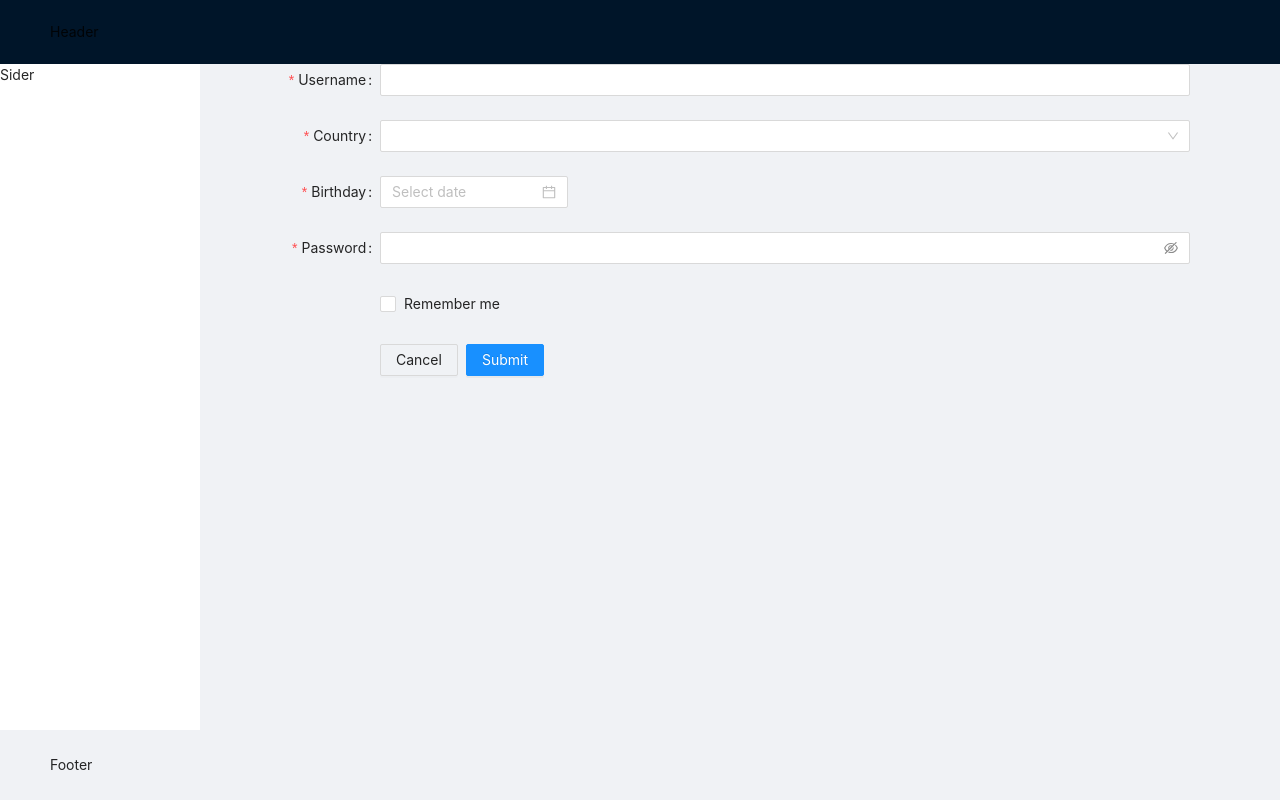
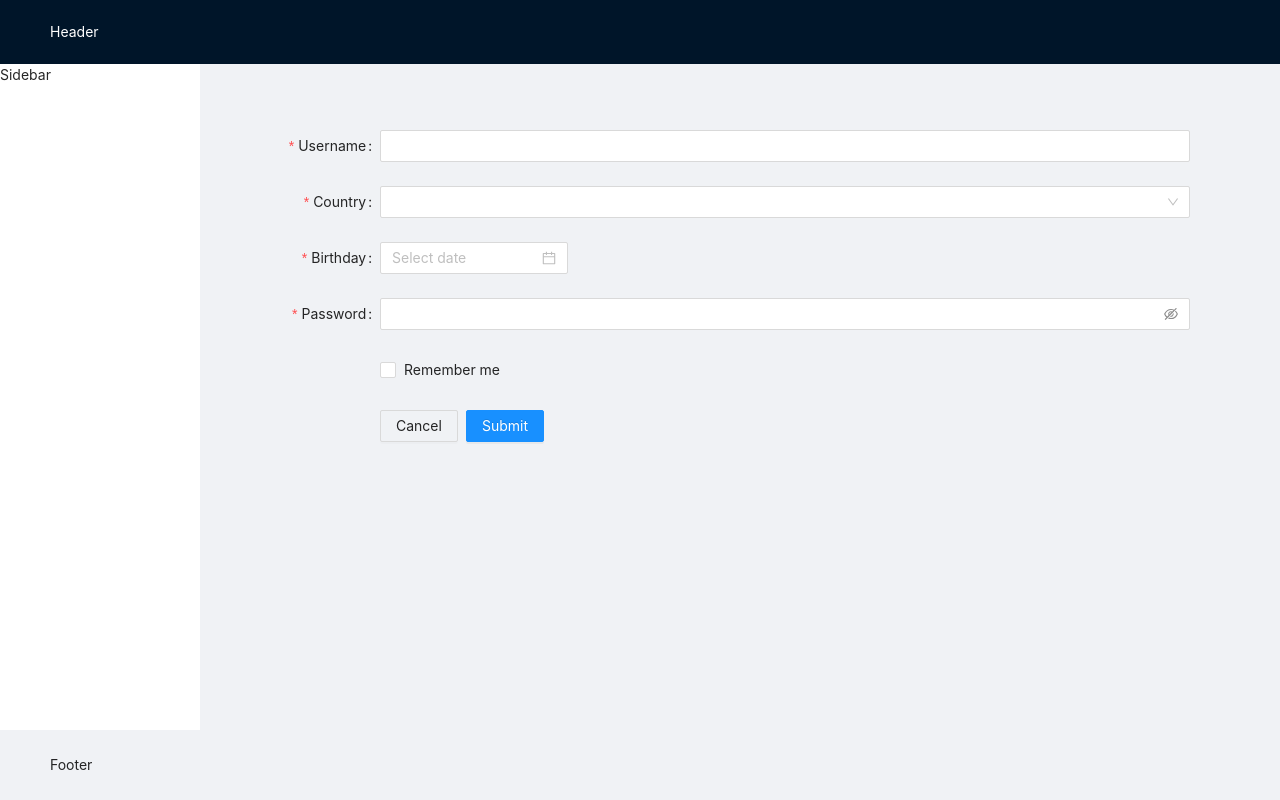
Before and after one commit to csilva2810/test-ant-design, a React (Create React App) app: page / in a window 1280 px wide. Built offline with nearby package versions, Linux system fonts and the light colour scheme.

Commit message:
Adjust analyzer

```diff
--- a/craco.config.js
+++ b/craco.config.js
@@ -1,3 +1,4 @@
+const { whenProd } = require("@craco/craco");
 const CracoLessPlugin = require("craco-less");
 const BundleAnalyzerPlugin =
   require("webpack-bundle-analyzer").BundleAnalyzerPlugin;
@@ -20,7 +21,7 @@ module.exports = {
   ],
   webpack: {
     plugins: {
-      add: [new BundleAnalyzerPlugin()],
+      add: [...whenProd(() => [new BundleAnalyzerPlugin()], [])],
     },
   },
 };
--- a/src/App.js
+++ b/src/App.js
@@ -7,12 +7,15 @@ const { Header, Sider, Content, Footer } = Layout;
 function App() {
   return (
     <Layout style={{ height: "100%" }}>
-      <Header>
+      <Header className="header">
         <Typography.Text>Header</Typography.Text>
       </Header>
       <Layout>
-        <Sider className="sidebar">Sider</Sider>
+        <Sider className="sidebar">Sidebar</Sider>
         <Content>
+          <br />
+          <br />
+          <br />
           <Form />
         </Content>
       </Layout>
--- a/src/App.less
+++ b/src/App.less
@@ -11,3 +11,7 @@
 .sidebar {
   background-color: white;
 }
+
+.header span {
+  color: white;
+}
```
